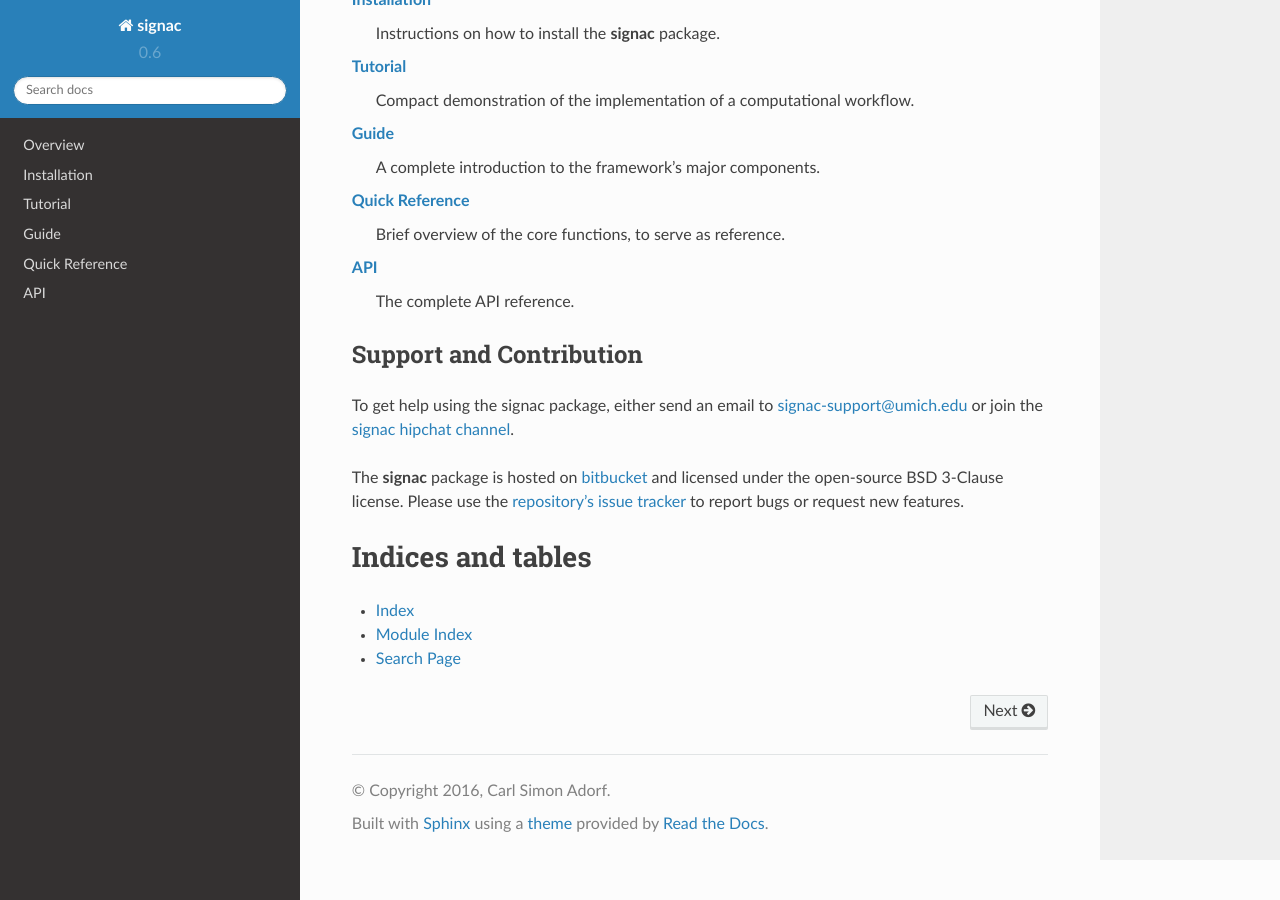
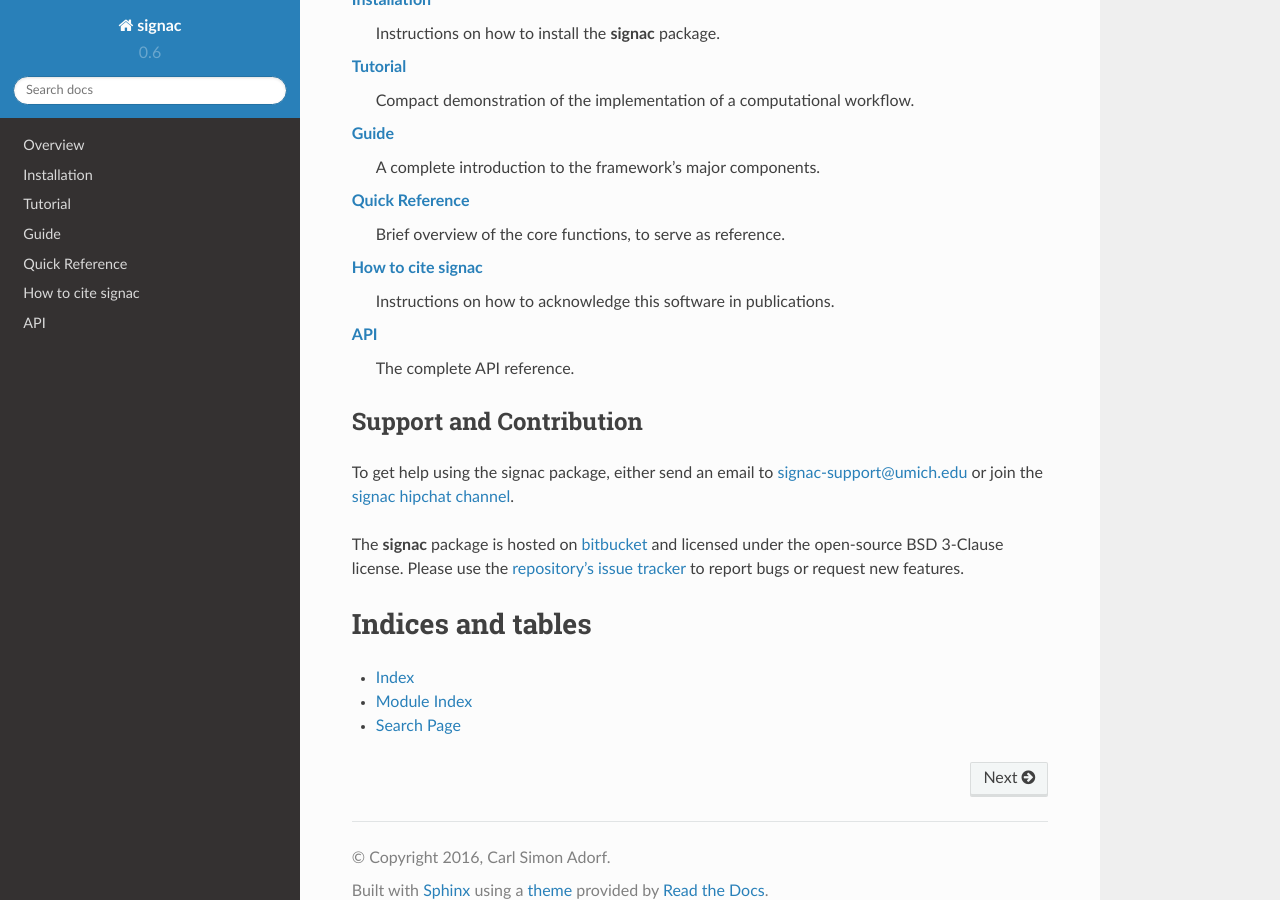
Before and after one commit to glotzerlab/signac, a Sphinx documentation site: the page built from doc/index.rst, in a window 1280 px wide and 900 px high, scrolled down 644 px. Built offline with Sphinx 7.4.7 and the Read the Docs theme 2.0.0, drawn with Linux system fonts in a browser that asks for light colours.

Commit message:
Add acknowledgment page to signac documentation.
The page describes how signac can be acknowledged in a publication.

```diff
--- a/doc/index.rst
+++ b/doc/index.rst
@@ -31,6 +31,9 @@ Contents
     :ref:`quickreference`
       Brief overview of the core functions, to serve as reference.
 
+    :ref:`acknowledge`
+      Instructions on how to acknowledge this software in publications.
+
     :ref:`api`
       The complete API reference.
 
@@ -51,6 +54,7 @@ Please use the `repository's issue tracker <https://bitbucket.org/glotzer/signac
    tutorial
    guide
    reference
+   acknowledge
    signac
 
 Indices and tables
--- a/doc/signac.rst
+++ b/doc/signac.rst
@@ -14,6 +14,9 @@ Module contents
     :show-inheritance:
 
 
+.. automodule:: signac.cite
+    :members:
+
 Subpackages
 -----------
 
```
Also changed, not shown: doc/acknowledge.rst (added, +19 -0 lines).
